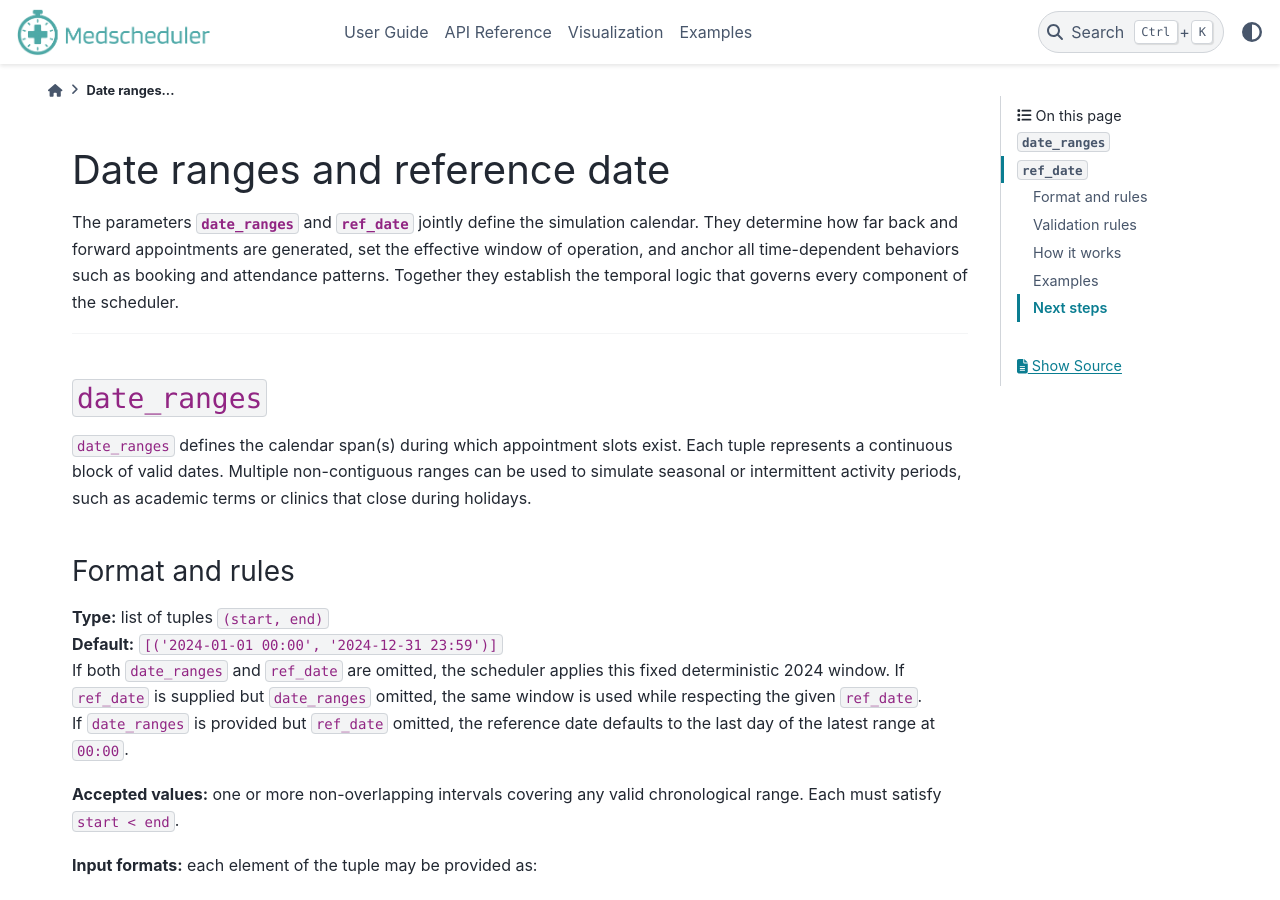
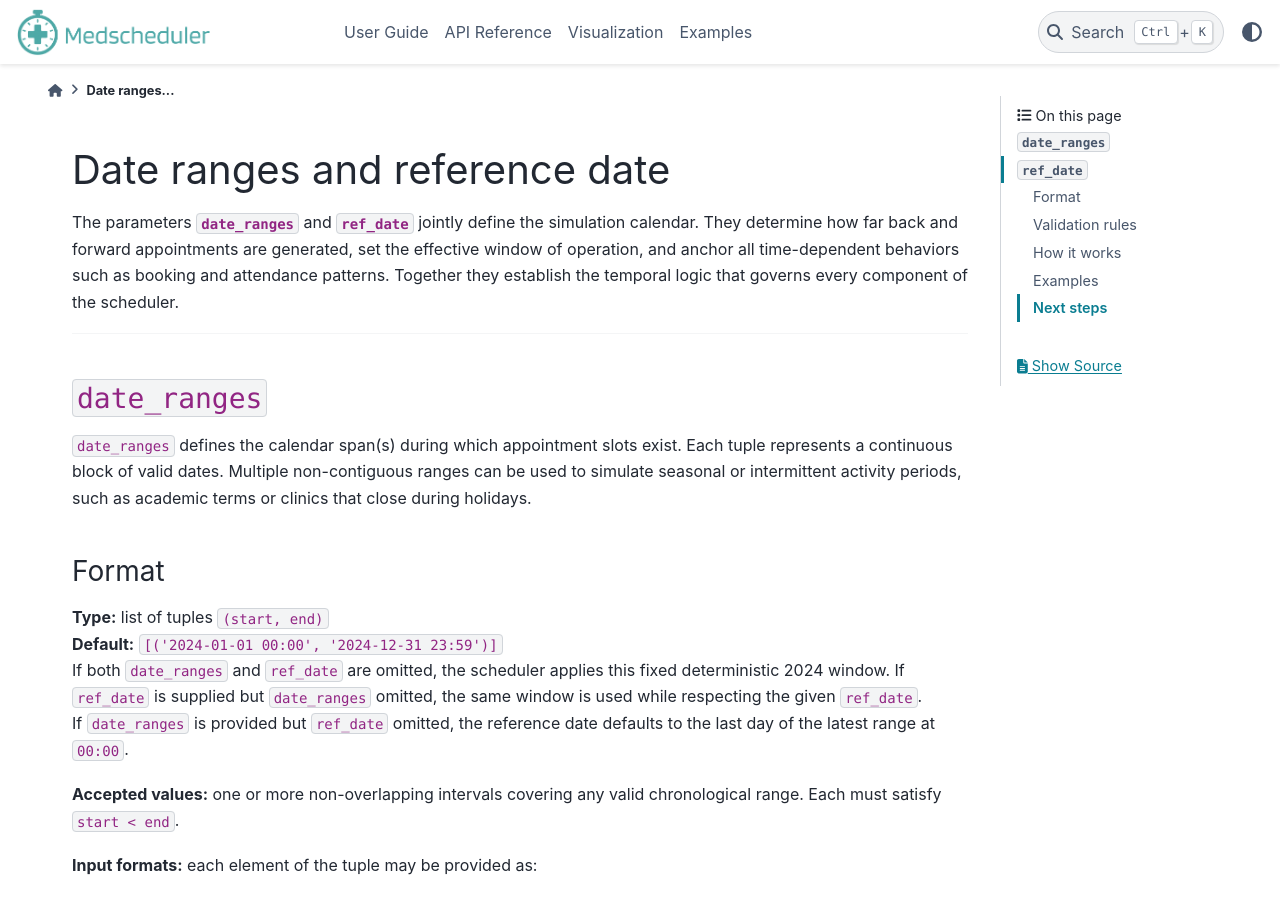
Before and after one commit to carogaltier/medscheduler, a Sphinx documentation site: the page built from docs/api-reference/date_ranges_ref_date.md, in a window 1280 px wide and 900 px high. Built offline with Sphinx 7.4.7 and the PyData theme 0.15.4, drawn with Linux system fonts in a browser that asks for light colours; some of the changed text lies outside the part shown.

Commit message:
Update date_ranges_ref_date.md

```diff
--- a/docs/api-reference/date_ranges_ref_date.md
+++ b/docs/api-reference/date_ranges_ref_date.md
@@ -8,7 +8,7 @@ The parameters **`date_ranges`** and **`ref_date`** jointly define the simulatio
 
 `date_ranges` defines the calendar span(s) during which appointment slots exist. Each tuple represents a continuous block of valid dates. Multiple non-contiguous ranges can be used to simulate seasonal or intermittent activity periods, such as academic terms or clinics that close during holidays.
 
-### Format and rules
+### Format
 
 **Type:** list of tuples `(start, end)`
 **Default:** `[('2024-01-01 00:00', '2024-12-31 23:59')]`
@@ -75,7 +75,7 @@ sched = AppointmentScheduler(
 
 The `ref_date` parameter defines the simulation’s reference point—the “today” from which past and future appointments are interpreted. It divides the dataset into historical and future segments, serving as the anchor for booking horizons, appointment allocation, and attendance outcomes.
 
-### Format and rules
+### Format
 
 **Type:** single date-like value
 **Default:** `2024-12-01 00:00` (used when both `date_ranges` and `ref_date` parameters are omitted).
```
